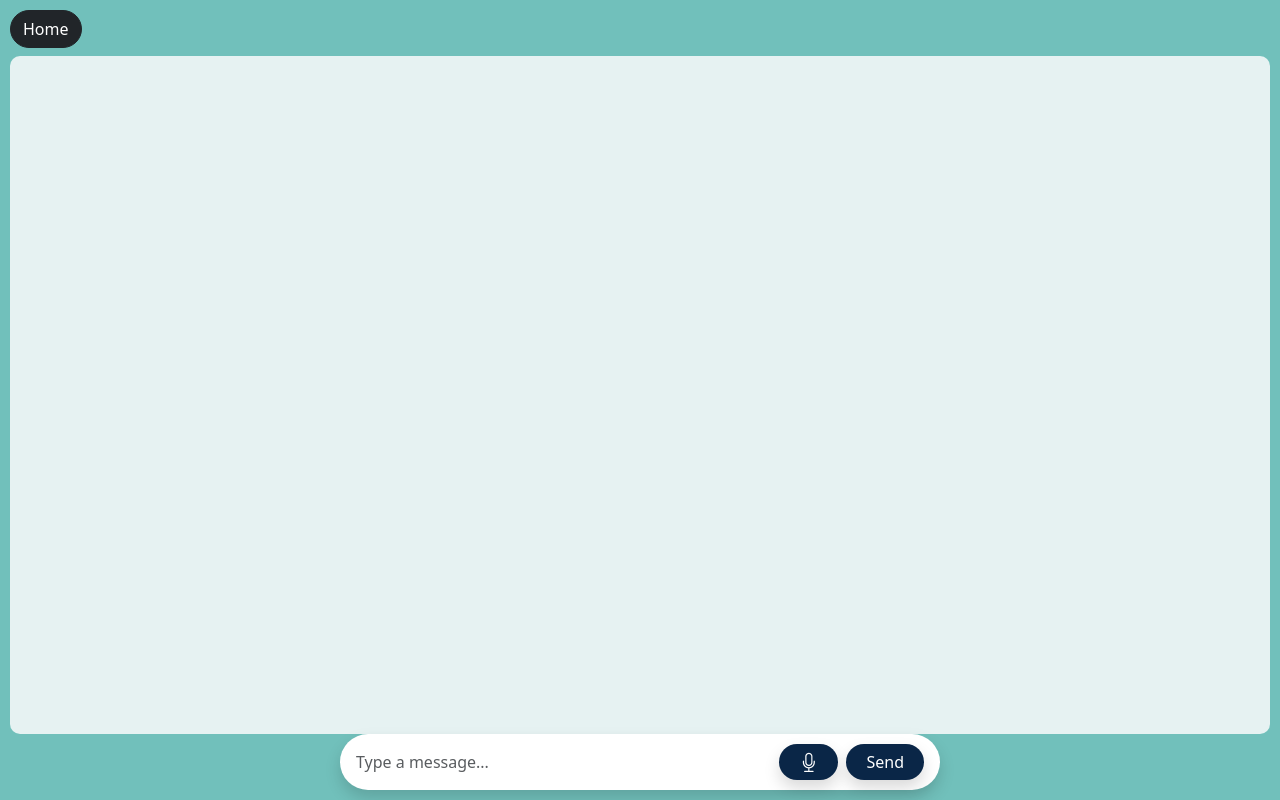
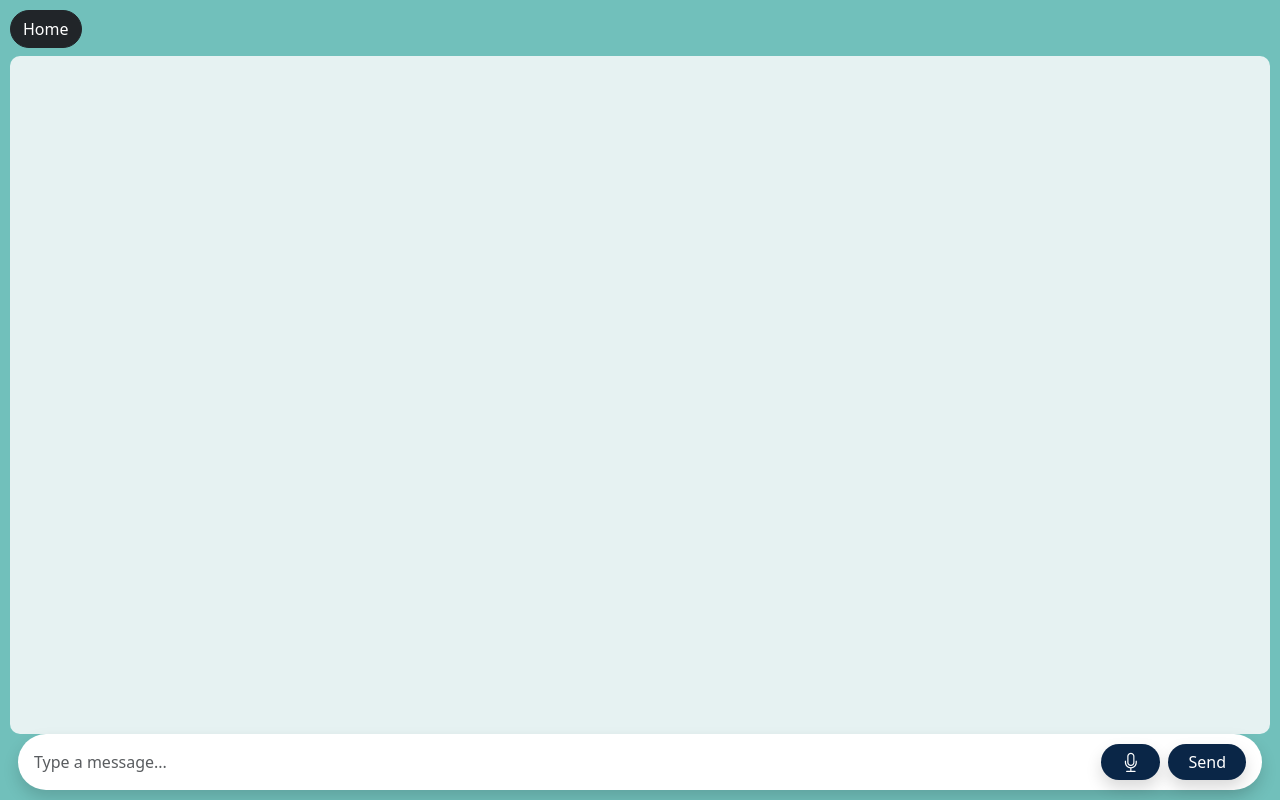
Before and after one commit to Migara1212/migara-s-chat-bot, a React (Create React App) app: page /chat in a window 1280 px wide. Built offline with nearby package versions, Linux system fonts and the light colour scheme.

Commit message:
Updated ChatPage43r

```diff
--- a/src/components/ChatInput.js
+++ b/src/components/ChatInput.js
@@ -45,7 +45,7 @@ function ChatInput({ onSend, enableVoice = false }) {
       <div
         className="d-flex flex-column flex-sm-row flex-grow-1 align-items-center gap-2 px-3 py-2 shadow rounded-pill"
         style={{
-          maxWidth: "600px",
+          maxWidth: "100%",
           backgroundColor: "#ffffff",
         }}
       >
@@ -56,6 +56,7 @@ function ChatInput({ onSend, enableVoice = false }) {
             backgroundColor: "transparent",
             padding: "8px 0",
             minWidth: 0,
+            fontSize: "1rem",
           }}
           value={input}
           onChange={(e) => setInput(e.target.value)}
--- a/src/pages/ChatPage.js
+++ b/src/pages/ChatPage.js
@@ -23,14 +23,14 @@ function ChatPage() {
     }
   };
 
-  // Scroll to bottom when messages update
+  // Scroll to bottom on new messages
   useEffect(() => {
     if (scrollRef.current) {
       scrollRef.current.scrollTop = scrollRef.current.scrollHeight;
     }
   }, [messages]);
 
-  // Scroll input into view on focus (helps on mobile when keyboard opens)
+  // Scroll input into view when focused (mobile keyboard fix)
   useEffect(() => {
     const inputEl = document.querySelector("input[type='text']");
     if (!inputEl) return;
@@ -47,15 +47,16 @@ function ChatPage() {
 
   return (
     <div
-      className="d-flex flex-column justify-content-between"
+      className="d-flex flex-column"
       style={{
-        minHeight: "100vh", // Use minHeight instead of height
+        height: "100vh", // use full viewport height
         backgroundColor: "#71C0BB",
         padding: "10px",
         boxSizing: "border-box",
       }}
     >
-      {/* Home button */}
+      {/* Home button fixed on top */}
+      <div style={{ flexShrink: 0 }}>
         <button
           className="btn btn-dark rounded-pill mb-2"
           style={{ width: "fit-content" }}
@@ -63,28 +64,31 @@ function ChatPage() {
         >
           Home
         </button>
+      </div>
 
-      {/* Messages area */}
+      {/* Messages container - fills remaining space */}
       <div
         ref={scrollRef}
-        className="flex-grow-1 overflow-auto px-2 py-3 hide-scrollbar"
+        className="overflow-auto px-2 py-3 hide-scrollbar"
         style={{
+          flexGrow: 1,
           borderRadius: "10px",
           backgroundColor: "#e6f2f2",
-          minHeight: 0, // Important for flexbox shrinking
+          minHeight: 0, // important for flexbox to shrink properly
         }}
       >
         <style>{`
           .hide-scrollbar::-webkit-scrollbar { display: none; }
           .hide-scrollbar { scrollbar-width: none; -ms-overflow-style: none; }
         `}</style>
+
         {messages.map((msg, idx) => (
           <ChatMessage key={idx} message={msg} />
         ))}
       </div>
 
-      {/* Chat input fixed at bottom */}
-      <div>
+      {/* Input bar fixed at bottom */}
+      <div style={{ flexShrink: 0 }}>
         <ChatInput onSend={handleSend} enableVoice={true} />
       </div>
     </div>
```
Lines whose indentation alone changed are shown as unchanged.
